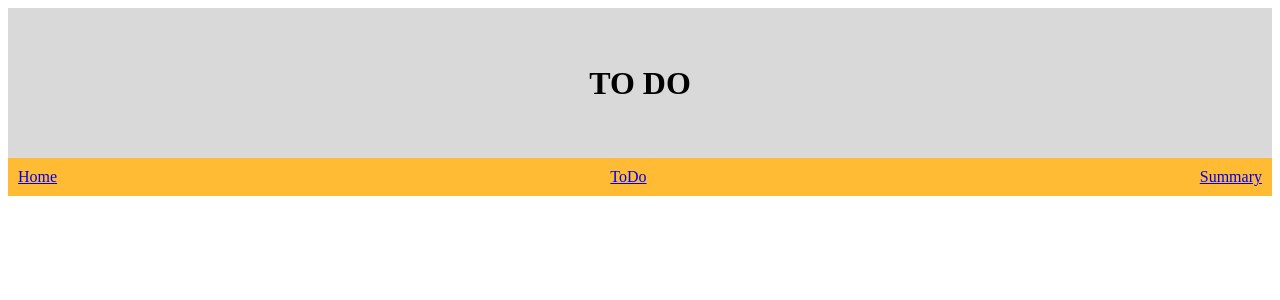
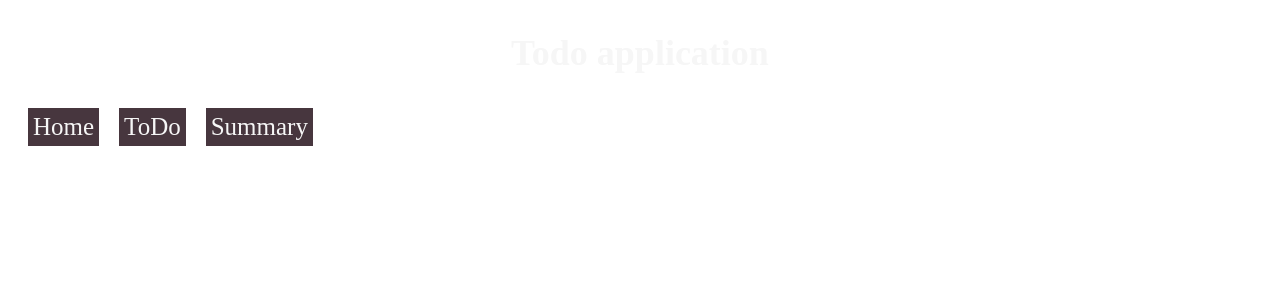
Before and after one commit to Buki89/react-todo-app, a React (Create React App) app: page /summary in a window 1280 px wide. Shown: the top 300 px of the page. Built offline with nearby package versions, Linux system fonts and the light colour scheme; no server answers; the database is empty.

Commit message:
lidlstyles

```diff
--- a/src/components/Dashboard.tsx
+++ b/src/components/Dashboard.tsx
@@ -3,6 +3,7 @@ import styled from "styled-components";
 import AddItemForm from "./AddItemForm";
 import ItemList from "./ItemList";
 import ItemListCompleted from "./ItemListCompleted";
+import theme from "../themes/theme";
 import { connect } from "react-redux";
 import {
   taskAdd,
@@ -17,7 +18,11 @@ import {
 import { Task, State, Actions } from "../types/types";
 
 const BodyContainer = styled.div`
-  background: #f2f2f2;
+  background: ${theme.colors.color1};
+  margin: 0 20px 20px 20px;
+  padding: 40px;
+  border: 1px solid ${theme.colors.color2};
+  border-radius: 10px;
 `;
 
 interface DashboardProps {
@@ -44,9 +49,7 @@ class Dashboard extends React.PureComponent<DashboardProps & Actions, State> {
   render() {
     return (
       <BodyContainer>
-        <div>
-          <h2>Add what you should do</h2>
-        </div>
+        <div>Add what you should do</div>
         <AddItemForm
           handleSubmit={this.handleAddTask}
           buttonTitle='Add Item'
--- a/src/components/Header.tsx
+++ b/src/components/Header.tsx
@@ -1,17 +1,23 @@
 import React from "react";
 import styled from "styled-components";
+import theme from "../themes/theme";
 
 const HeaderWrapper = styled.div`
   align-items: center;
-  background: #d9d9d9;
   display: flex;
-  height: 150px;
+  max-height: 150px;
   justify-content: center;
+  h1 {
+    font-size: 36px;
+    font-weight: 700;
+    font-family: "Times New Roman", Times, serif;
+    color: ${theme.colors.color1};
+  }
 `;
 
 const Header = () => (
   <HeaderWrapper>
-    <h1>TO DO</h1>
+    <h1>Todo application</h1>
   </HeaderWrapper>
 );
 
--- a/src/components/Home.tsx
+++ b/src/components/Home.tsx
@@ -2,13 +2,20 @@ import React from "react";
 import Dashboard from "./Dashboard";
 import Header from "./Header";
 import Menu from "./Menu";
+import styled from "styled-components";
+import theme from "../themes/theme";
+
+const MainContainer = styled.div`
+  background: ${theme.colors.color2};
+  padding: 20px;
+`;
 
 const Home = () => (
-  <>
+  <MainContainer>
     <Header />
     <Menu />
     <Dashboard />
-  </>
+  </MainContainer>
 );
 
 export default Home;
--- a/src/components/Menu.tsx
+++ b/src/components/Menu.tsx
@@ -1,19 +1,26 @@
 import React from "react";
 import styled from "styled-components";
 import { Link } from "react-router-dom";
+import theme from "../themes/theme";
 
 const Wrapper = styled.div`
-  background: #ffbb33;
   display: flex;
-  justify-content: space-between;
   padding: 10px;
+`;
+const StyledLink = styled(Link)`
+  background: ${theme.colors.color2};
+  padding: 5px;
+  margin: 0 10px;
+  font-size: 25px;
+  text-decoration: none;
+  color: ${theme.colors.color1};
 `;
 
 const Menu = () => (
   <Wrapper>
-    <Link to='/'>Home</Link>
-    <Link to='/todo'>ToDo</Link>
-    <Link to='/summary'>Summary</Link>
+    <StyledLink to='/'>Home</StyledLink>
+    <StyledLink to='/todo'>ToDo</StyledLink>
+    <StyledLink to='/summary'>Summary</StyledLink>
   </Wrapper>
 );
 
--- a/src/themes/theme.tsx
+++ b/src/themes/theme.tsx
@@ -1,7 +1,12 @@
 const colors = {
   blue: "#00F",
   black: "#000",
-  white: "#FFF"
+  white: "#FFF",
+  color1: "#F6F6F6",
+  color2: "#47363E",
+  color3: "#c28287",
+  color4: "#ed9129",
+  color5: "#f44336"
 };
 const theme = {
   colors
```
